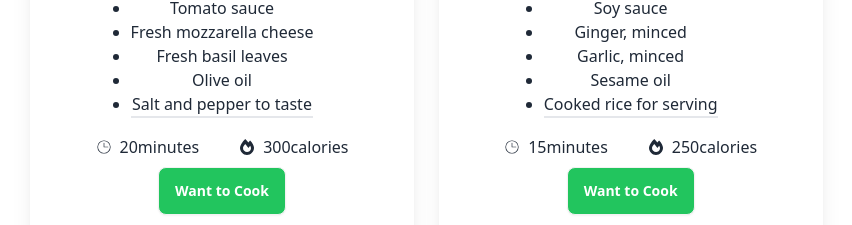
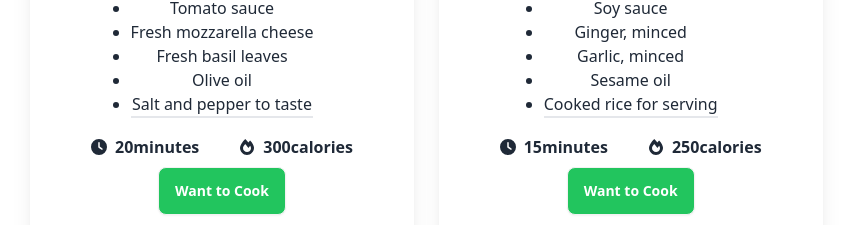
Before and after one commit to tamannaChadni/recipe-of-energy-unit, a React (Vite) app: page / in a window 1280 px wide. Shown: the part 1619-1844 px from the top of the page, without its empty margins (2-854 px from the left). Built offline with nearby package versions, Linux system fonts and the light colour scheme.

Commit message:
design fixed

```diff
--- a/src/App.jsx
+++ b/src/App.jsx
@@ -13,6 +13,7 @@ function App() {
     if (!isExist) {
       const prepRecipe = [...wantedRecipes, recipe];
       setWantedRecipes(prepRecipe);
+      toast.success("One dish added !");
     } else {
       toast.warning("Already added !");
     }
--- a/src/component/CalculateRecipe/Calculate.jsx
+++ b/src/component/CalculateRecipe/Calculate.jsx
@@ -1,4 +1,6 @@
 import PropTypes from "prop-types";
+import { ToastContainer, toast } from "react-toastify";
+import "react-toastify/dist/ReactToastify.css";
 
 const Calculate = ({
   recipe,
@@ -21,6 +23,7 @@ const Calculate = ({
 
     setCookingTime(cookingTime + recipe.prepTimeMinutes);
     setCalories(calories + recipe.caloriesPerServing);
+    toast.info("Dish prepared !");
   };
 
   return (
@@ -53,10 +56,11 @@ const Calculate = ({
           prepared
         </button>
       </div>
+
     </div>
   );
 };
-
+  <ToastContainer />
 Calculate.propTypes = {
   recipe: PropTypes.object.isRequired,
   handleToCook: PropTypes.func,
--- a/src/component/DetailsRecipes/Details.jsx
+++ b/src/component/DetailsRecipes/Details.jsx
@@ -1,7 +1,7 @@
-import { CiClock2 } from "react-icons/ci";
+import { FaClock } from "react-icons/fa6";
 import { FaFireAlt } from "react-icons/fa";
 import PropTypes from "prop-types";
-const Details = ({ recipe, handleToCook,index }) => {
+const Details = ({ recipe, handleToCook, index }) => {
   const {
     name,
     ingredients,
@@ -32,14 +32,14 @@ const Details = ({ recipe, handleToCook,index }) => {
         <hr />
         <div className="flex  justify-around gap-10 ">
           <div className="flex gap-2 justify-center items-center">
-            <CiClock2 />
-            <p>
+            <FaClock />
+            <p className="font-bold">
               <span>{prepTimeMinutes}</span>minutes
             </p>
           </div>
           <div className="flex justify-between gap-2 items-center">
             <FaFireAlt />
-            <p>
+            <p className="font-bold">
               <span>{caloriesPerServing}</span>calories
             </p>
           </div>
@@ -47,7 +47,7 @@ const Details = ({ recipe, handleToCook,index }) => {
 
         <div className="card-actions">
           <button
-            onClick={() => handleToCook(recipe,index)}
+            onClick={() => handleToCook(recipe, index)}
             className="btn bg-green-500 text-white"
           >
             Want to Cook
@@ -60,7 +60,7 @@ const Details = ({ recipe, handleToCook,index }) => {
 Details.propTypes = {
   recipe: PropTypes.object.isRequired,
   handleToCook: PropTypes.func,
-  index:PropTypes.number
+  index: PropTypes.number,
 };
 
 export default Details;
```
